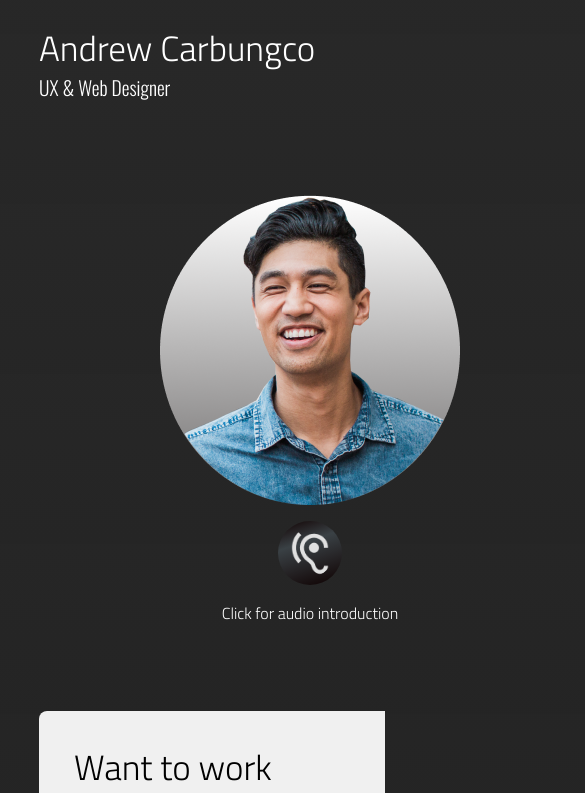
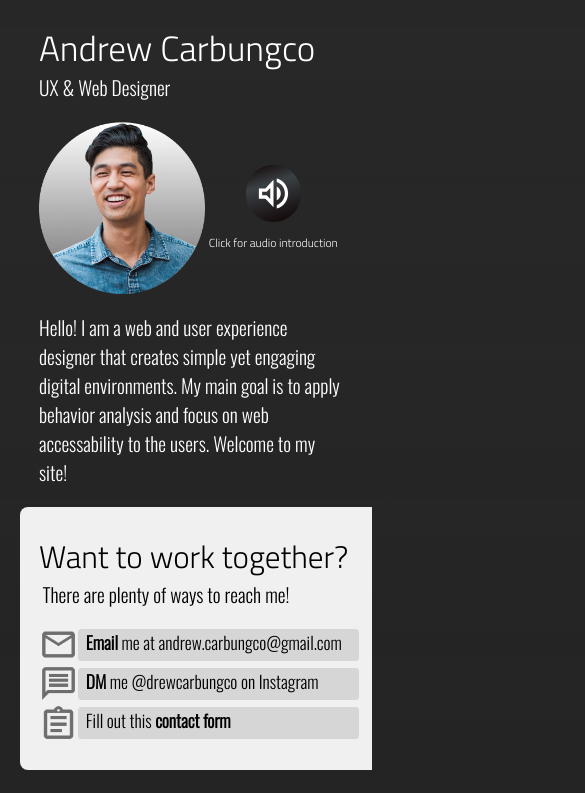
Before and after one commit to drewlearnsabout/UX-Portfolio, a plain HTML site: page index.html in a window 390 px wide. Shown: the part 51-844 px from the top of the page, 585 px wide, since content can reach past the window. Drawn offline with nearby package versions, Linux system fonts and the light colour scheme; a script that the page names is missing.

Commit message:
Add files via upload

```diff
--- a/index.html
+++ b/index.html
@@ -21,7 +21,7 @@
             </div>
             <div id="intro">
                 <img id="portrait" src="Portrait Img.png">
-                <img id="sound" src="hearing_58px_outlined.png">
+                <img id="sound" src="volume_up_24px_outlined.svg">
                 <p id="soundText">Click for audio introduction</p>
                 <p id="introText">Hello! I am a web and user experience designer that creates simple yet engaging digital environments.  My main goal is to apply behavior analysis and focus on web accessability to the users. Welcome to my site!</p>
             </div>
--- a/style.css
+++ b/style.css
@@ -281,7 +281,7 @@ footer a {
 #instagram {grid-area: instagram;}
 #github {grid-area: github;}
 
-@media screen and (max-width: 400px) {
+@media screen and (max-width: 800px) {
     #logo {
         height: 2em;
         width: 4em;
@@ -303,4 +303,75 @@ footer a {
     h2 {
         font-size: 5vw;
     }
+
+    #intro {
+    grid-template-columns: 10vw auto auto 35vw 1vw;
+    grid-template-rows: auto;
+    grid-template-areas:
+        ". portrait . . ."
+        ". portrait . sound ."
+        ". portrait . soundText ."
+        ". portrait . . ."
+        ". introText introText introText ."
+        ". introText introText introText ."
+        ". introText introText introText .";
+    }
+
+    #portrait {
+        height: 45vw;
+    }
+
+    #introText {
+        font-size: 5vw;
+    }
+    #sound {
+        width: 10vw;
+    }
+
+    #soundText {
+        font-size: 3vw;
+    }
+
+    #contact {
+        grid-template-columns: 5vw 95vw;
+    }
+
+    #contactGroup {
+        width: 90.5vw;
+        height: 45vw;
+    }
+
+    #contactGroup h1 {
+        padding-left: 5vw;
+        font-size: 8vw;
+    }
+
+    #contactGroup h2 {
+        padding-left: 5.9vw;
+        font-size: 5vw;
+    }
+    #contactItemsSection {
+        padding-left: 0;
+        display: grid;
+        grid-template-columns: 5vw 10vw 10vw 10vw;
+        grid-template-areas:
+            ". emailIcon contactEmail ."
+            ". instagramIcon contactInstagram ."
+            ". formIcon contactForm .";
+    }
+    .contactItems {
+        padding-left: 2vw;
+        margin: 1vw auto;
+        width: 70vw;
+        font-size: 4.5vw;
+    }
+    .contactIcons {
+        width: 10vw;
+    }
+    #caseStudiesSection {
+        margin: 0 0 0 10vw;
+    }
+    #impactCaseStudy {
+        width: 70vw;
+    }
 }
```
Also changed, not shown: volume_up_24px_outlined.svg (added).
